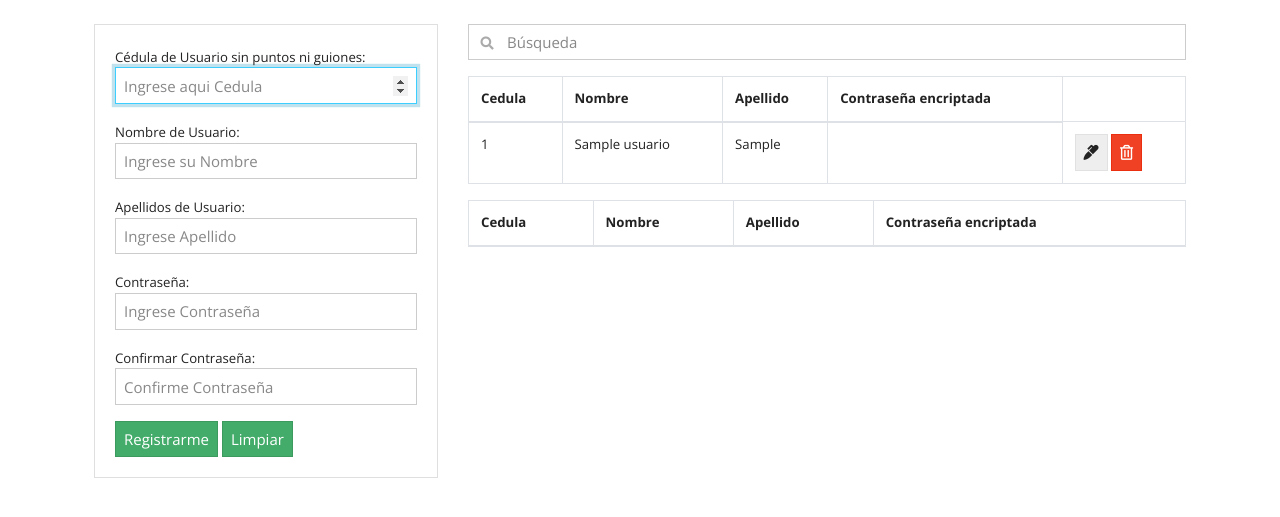
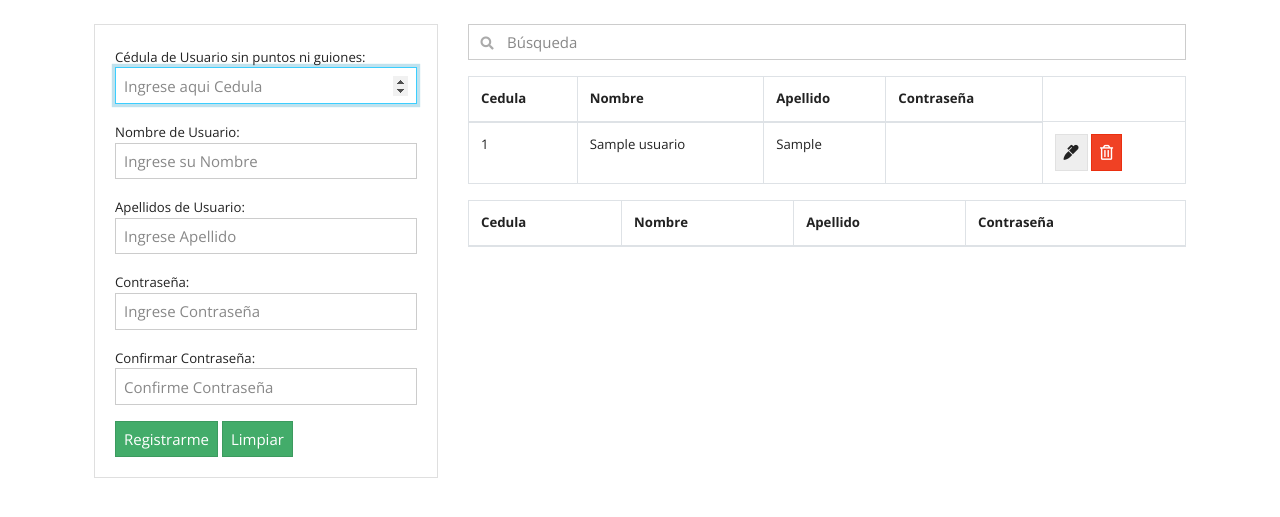
Before and after one commit to clintontapialagar/Ejercicios_Crud_PHP, a PHP site: page / in a window 1280 px wide. Shown: the part 55-572 px from the top of the page. Run offline with PHP 8.4, Linux system fonts and the light colour scheme; tables that the repository leaves empty hold one stand-in row (values such as "Sample post"); data that the repository does not hold is empty; some libraries are stand-ins or nearby versions.

Commit message:
corrección de estructura de tablas y campo clave

```diff
--- a/Usuarios/index.php
+++ b/Usuarios/index.php
@@ -70,8 +70,7 @@
                     <th>Cedula</th>
                     <th>Nombre</th>
                     <th>Apellido</th>
-                    <?php if(isset($_POST['contrasena'])){echo '<th>Contraseña</th>';}?>
-                    <th>Contraseña encriptada</th>
+                    <th>Contraseña</th>
                 </tr>
                 </thead>
                 <tbody>
@@ -84,7 +83,6 @@
                     <td><?php echo $row['cedula']; ?></td>
                     <td><?php echo $row['nombre']; ?></td>
                     <td><?php echo $row['apellido']; ?></td>
-                    <?php if (isset($_POST['contrasena'])){echo '<td>' .$contraseña. '</td>';}?>
                     <td><?php echo $row['contrasena']; ?></td>
                     <td>
                     <a href="editar.php?cedula=<?php echo $row['cedula']?>" class="btn btn-secondary">
@@ -97,15 +95,15 @@
                 </tr>
                 <?php } ?>
                 </tbody>
+            </table>
 
-        <div class="col-md-8">
             <table class="table table-bordered">
             <thead>
             <tr>
                 <th>Cedula</th>
                 <th>Nombre</th>
                 <th>Apellido</th>
-                <th>Contraseña encriptada</th>
+                <th>Contraseña</th>
             </tr>
             </thead>
 
```
